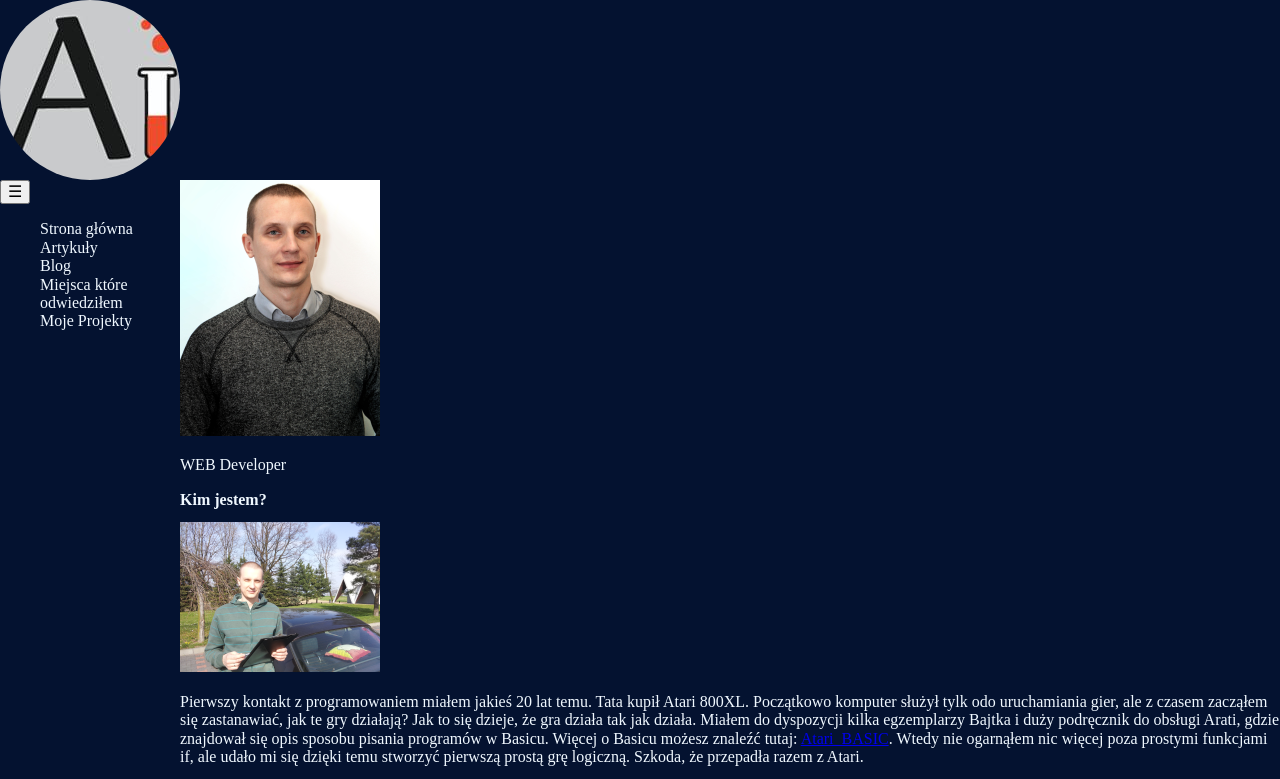
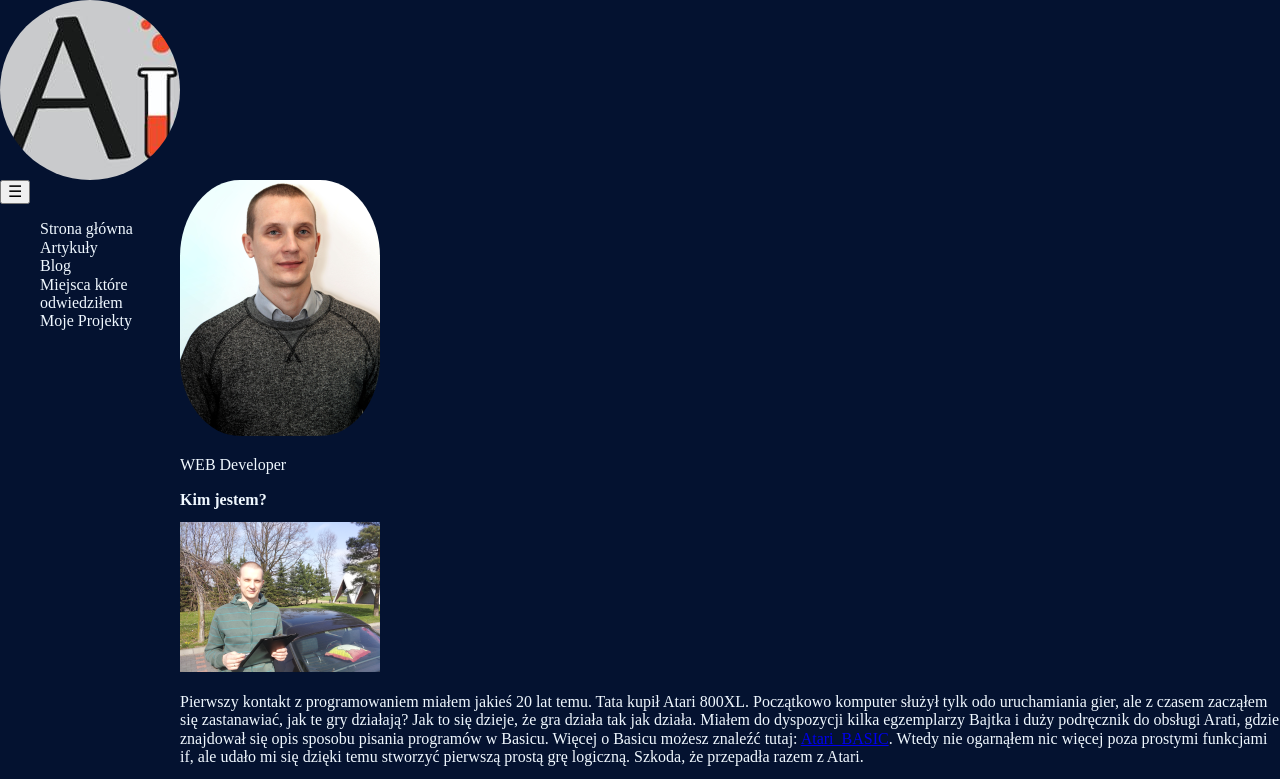
Before and after one commit to Dekstryn/homepage_gulp, a website: page src/content/index.html in a window 1280 px wide. Shown: the top 779 px of the page. Drawn offline with nearby package versions, Linux system fonts and the light colour scheme; files that its build step writes are made by us from their sources.

Commit message:
Rounded profile photo view

```diff
--- a/src/scss/main.scss
+++ b/src/scss/main.scss
@@ -35,6 +35,9 @@ body {
 .about-me{
   grid-column-start: 2;
   grid-row-start: 2;
+  &__profile-img{
+    border-radius: 30%;
+  }
   &__h2{
     font-size: 16px;
   }
```
